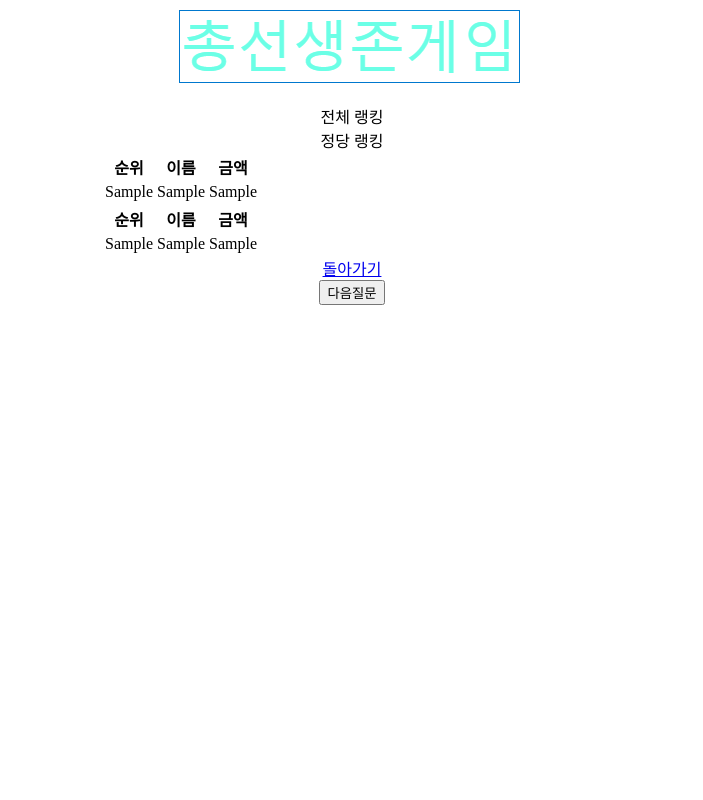
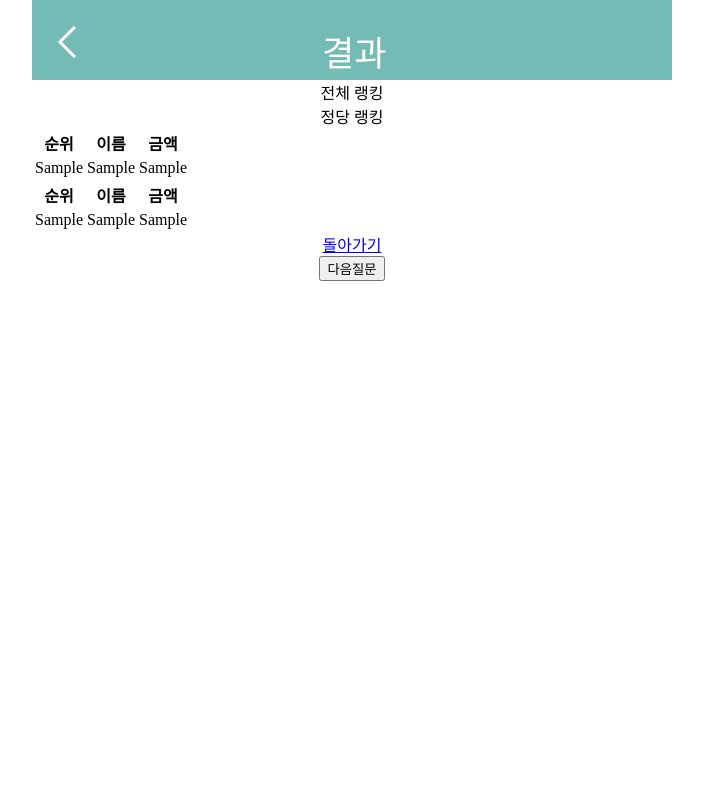
Before and after one commit to noris7012/Web_Onience, a Django app: template templates/ranking.html in a window 1280 px wide. Shown: the whole page, without its empty margins (288-991 px from the left). Run offline with Django 3.2, Linux system fonts and the light colour scheme; the template is opened without the code that fills it: most values are stand-ins (such as "Sample title", 1, 10 or a date in 2020); some libraries are stand-ins or nearby versions.

Commit message:
width 조절

```diff
--- a/static/css/common.css
+++ b/static/css/common.css
@@ -9,7 +9,7 @@ body {
 }
 
 .main-page {
-    width: 500px;
+    width: 640px;
     height: 800px;
     text-align: center;
     margin-left: auto;
--- a/static/css/question.css
+++ b/static/css/question.css
@@ -9,6 +9,8 @@
     font-family: 'Nanum Barun Gothic', sans-serif;
     font-weight: 300;
     font-size: 35px;
+    width: 440px;
+    margin-left: 100px;
 }
 
 #qicon {
@@ -17,6 +19,7 @@
 
 #clist {
     margin-top: 135px;
+    margin-left: 45px;
     font-family: 'Nanum Barun Gothic', sans-serif;
     font-weight: 400;
     font-size: 34px;
--- /dev/null
+++ b/static/css/ranking.css
@@ -0,0 +1,24 @@
+@import url(https://cdn.rawgit.com/openhiun/hangul/14c0f6faa2941116bb53001d6a7dcd5e82300c3f/nanumbarungothic.css);
+
+#title {
+    background-color: #74BBB5;
+    height: 80px;
+    text-align: left;
+}
+
+#back {
+    vertical-align: middle;
+    margin-left: 25px;
+    margin-top: 25px;
+    float: left;
+}
+
+#result {
+    font-family: 'Nanum Barun Gothic', sans-serif;
+    font-weight: 300;
+    font-size: 35px;
+    color: white;
+    width: 350px;
+    margin-top: 25px;
+    float: right;
+}
--- a/static/css/start.css
+++ b/static/css/start.css
@@ -13,9 +13,12 @@
 
 #start {
     margin-top: 85px;
+    margin-left: 70px;
     font-family: 'Nanum Barun Gothic', sans-serif;
     font-weight: 400;
     font-size: 34px;
+
+    text-align: left;
 }
 
 #name {
--- a/templates/ranking.html
+++ b/templates/ranking.html
@@ -7,13 +7,17 @@
     <title>Ranking</title>
 
     <link rel="stylesheet" href="{% static "css/common.css" %}" type="text/css" />
+    <link rel="stylesheet" href="{% static "css/ranking.css" %}" type="text/css" />
+
+    <link href='https://cdn.rawgit.com/openhiun/hangul/14c0f6faa2941116bb53001d6a7dcd5e82300c3f/nanumbarungothic.css' rel='stylesheet' type='text/css'>
 </head>
 <body>
 <div class="main-container">
     <div class="main-page">
-        <a href="/" class="main-page__logo">
-            <img src="{% static "img/index/title.png" %}" />
-        </a>
+        <div id="title">
+            <img id="back" src="/static/img/rank_page/icon_back.png" />
+            <div id="result">결과</div>
+        </div>
 
         <div>
             전체 랭킹
```
Also changed, not shown: static/img/rank_page/icon1.png (added), static/img/rank_page/icon2.png (added), static/img/rank_page/icon3.png (added), static/img/rank_page/icon4.png (added), static/img/rank_page/icon5.png (added), static/img/rank_page/icon_back.png (added), static/img/rank_page/next_btn.png (added), static/img/rank_page/rank1_dim.png (added), static/img/rank_page/rank1_on.png (added), static/img/rank_page/rank2_dim.png (added), static/img/rank_page/rank2_on.png (added).
